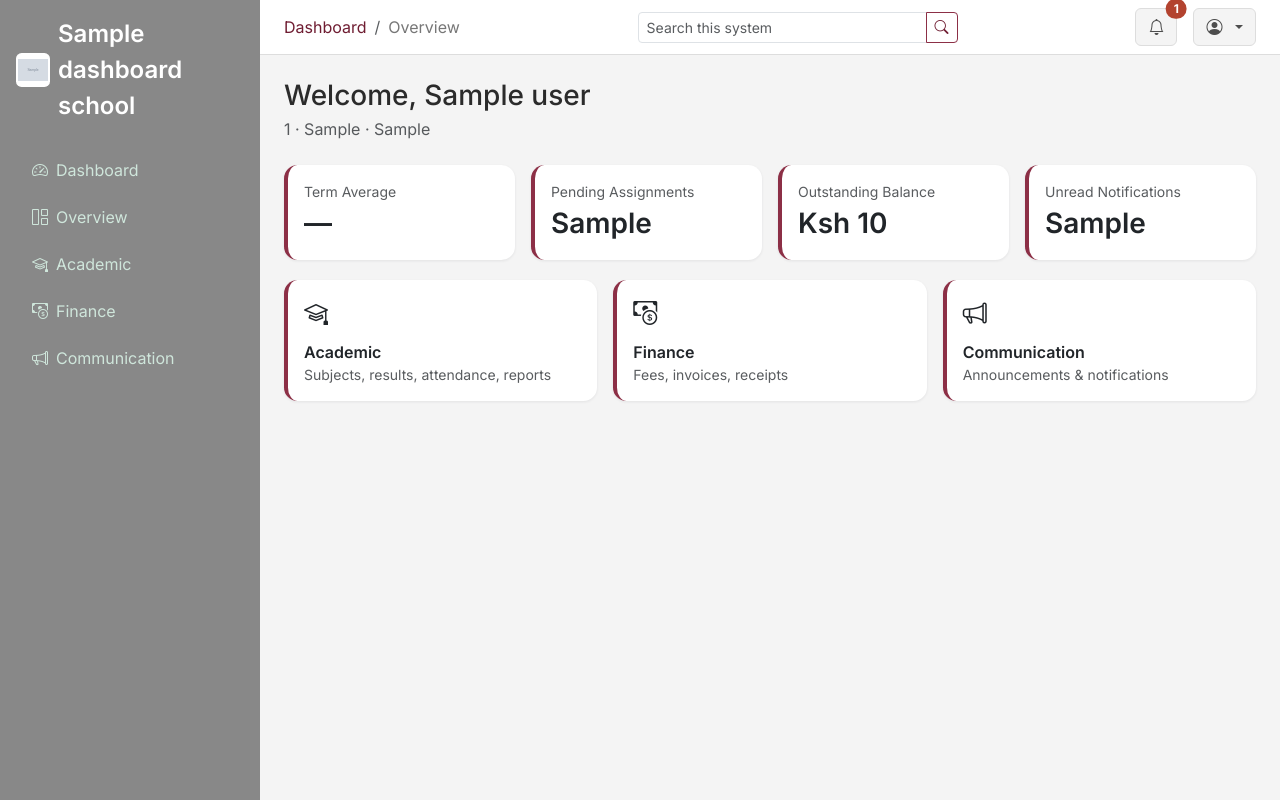
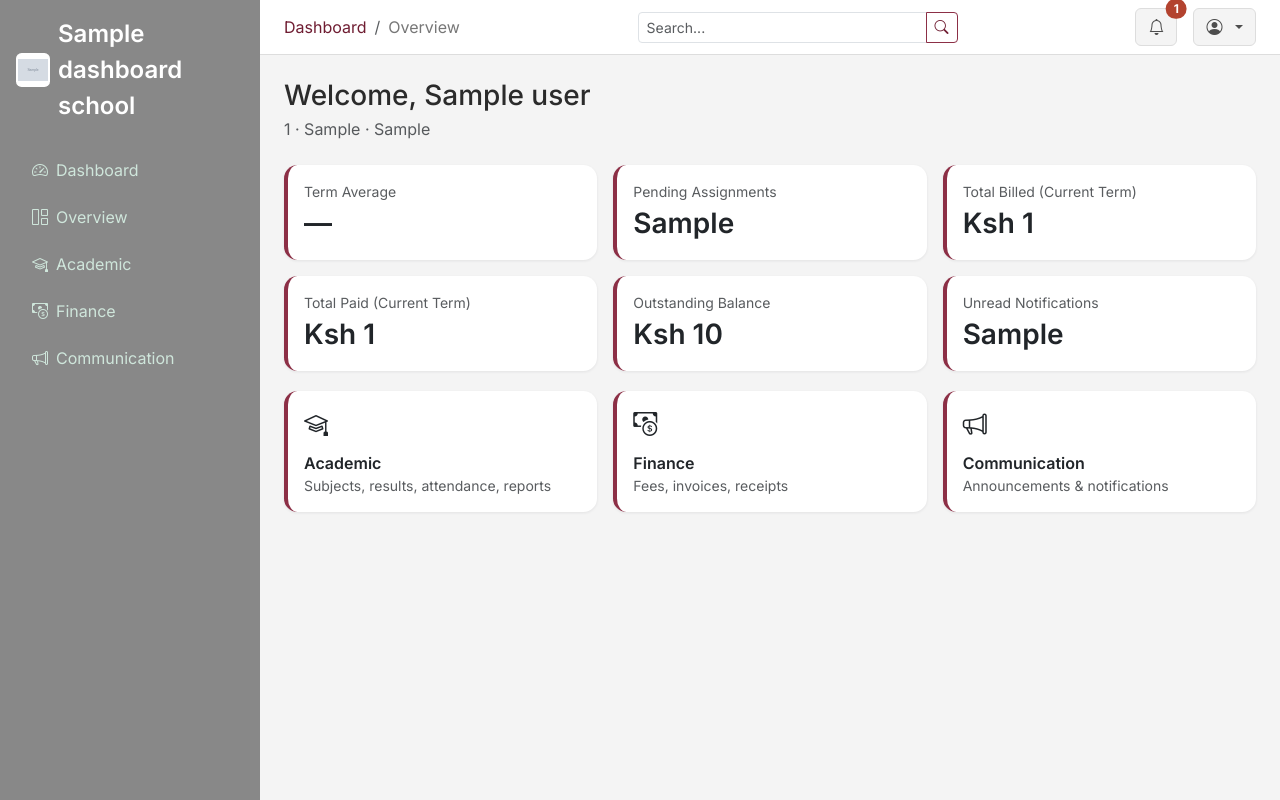
Before and after one commit to Cptzeph23/MJSS-SMS, a Django app: template SMS/templates/dashboard/student/overview.html in a window 1280 px wide. Run offline with Django 5.2, Linux system fonts and the light colour scheme; the template is opened without the code that fills it: most values are stand-ins (such as "Sample title", 1, 10 or a date in 2020); grey boxes marked "Sample" are stand-in pictures.

Commit message:
search  done

```diff
--- a/SMS/templates/base.html
+++ b/SMS/templates/base.html
@@ -203,12 +203,12 @@
                 </nav>
             </div>
             <form class="sms-global-search input-group input-group-sm" method="get" action="{% url 'dashboard:global_search' %}" role="search">
-                <input class="form-control" type="search" name="q" value="{% if query %}{{ query }}{% endif %}" placeholder="Search this system" aria-label="Search system records">
+                <input class="form-control" type="search" name="q" value="{% if query %}{{ query }}{% endif %}" placeholder="Search..." aria-label="Search system records">
                 <button class="btn btn-outline-primary" type="submit" aria-label="Search"><i class="bi bi-search" aria-hidden="true"></i></button>
             </form>
             <div class="d-flex align-items-center gap-3">
                 <div class="dropdown">
-                    <button class="btn btn-light position-relative" title="Notifications" data-bs-toggle="dropdown" type="button" aria-label="Notifications">
+                    <button class="btn btn-light position-relative" title="Notifications" data-bs-toggle="dropdown" type="button" aria-label="Notifications" id="notification-dropdown-toggle">
                         <i class="bi bi-bell"></i><span id="notification-badge" class="position-absolute top-0 start-100 translate-middle badge rounded-pill bg-danger{% if not unread_notification_count %} d-none{% endif %}">{{ unread_notification_count }}</span>
                     </button>
                     <ul class="dropdown-menu dropdown-menu-end p-2" style="min-width:320px" id="notification-menu"><li class="dropdown-header">Notifications</li>{% for notification in dashboard_notifications %}<li><a class="dropdown-item {% if not notification.is_read %}fw-semibold{% endif %}" href="{% url 'dashboard:notification_open' notification.pk %}"><div>{{ notification.title }}</div><small class="text-muted">{{ notification.message|truncatechars:80 }}</small></a></li>{% empty %}<li class="dropdown-item-text text-muted">No notifications.</li>{% endfor %}</ul>
@@ -273,7 +273,10 @@
             menu.innerHTML = '<li class="dropdown-header">Notifications</li>' + rows;
         }).catch(() => {});
     }
-    setInterval(refreshNotifications, 30000);
+    // Refresh less aggressively; opening the notification menu fetches fresh data immediately.
+    const notificationToggle = document.getElementById("notification-dropdown-toggle");
+    if (notificationToggle) notificationToggle.addEventListener("click", refreshNotifications);
+    setInterval(refreshNotifications, 60000);
 })();
 </script>
 <script src="https://cdn.jsdelivr.net/npm/bootstrap@5.3.3/dist/js/bootstrap.bundle.min.js"></script>
--- a/SMS/templates/dashboard/search_results.html
+++ b/SMS/templates/dashboard/search_results.html
@@ -3,7 +3,7 @@
 {% block breadcrumbs %}<li class="breadcrumb-item"><a href="{% url 'dashboard:home' %}">Dashboard</a></li><li class="breadcrumb-item active">Search</li>{% endblock %}
 {% block content %}
 <h3 class="mb-1">Search</h3>
-<p class="text-muted mb-4">Results are limited to records your role is allowed to access.</p>
+
 {% if query|length < 2 %}
     <div class="alert alert-info">Enter at least two characters to search.</div>
 {% elif results %}
@@ -13,6 +13,6 @@
         </div>
     </div>
 {% else %}
-    <div class="alert alert-light border">No accessible records matched “{{ query }}”.</div>
+    <div class="alert alert-light border">No records matched for “{{ query }}”.</div>
 {% endif %}
 {% endblock %}
--- a/SMS/templates/dashboard/student/overview.html
+++ b/SMS/templates/dashboard/student/overview.html
@@ -16,26 +16,38 @@
 <p class="text-muted mb-4">{{ student.admission_number }} &middot; {{ student.current_class|default:"No class assigned" }}
     {% if current_term %} &middot; {{ current_term }}{% endif %}</p>
 
-<div class="row g-3">
-    <div class="col-md-3 col-sm-6">
+<div class="row row-cols-1 row-cols-sm-2 row-cols-xl-3 g-3">
+    <div class="col">
         <div class="card sms-stat-card p-3">
             <div class="text-muted small">Term Average</div>
             <div class="fs-3 fw-semibold">{{ average|default:"—" }}{% if average %}%{% endif %}</div>
         </div>
     </div>
-    <div class="col-md-3 col-sm-6">
+    <div class="col">
         <div class="card sms-stat-card p-3">
             <div class="text-muted small">Pending Assignments</div>
             <div class="fs-3 fw-semibold">{{ pending_assignments }}</div>
         </div>
     </div>
-    <div class="col-md-3 col-sm-6">
+    <div class="col">
+        <div class="card sms-stat-card p-3">
+            <div class="text-muted small">Total Billed (Current Term)</div>
+            <div class="fs-3 fw-semibold">Ksh {{ account_summary.total_billed }}</div>
+        </div>
+    </div>
+    <div class="col">
+        <div class="card sms-stat-card p-3">
+            <div class="text-muted small">Total Paid (Current Term)</div>
+            <div class="fs-3 fw-semibold">Ksh {{ account_summary.total_paid }}</div>
+        </div>
+    </div>
+    <div class="col">
         <div class="card sms-stat-card p-3">
             <div class="text-muted small">Outstanding Balance</div>
             <div class="fs-3 fw-semibold">Ksh {{ account_summary.outstanding_balance_display }}</div>
         </div>
     </div>
-    <div class="col-md-3 col-sm-6">
+    <div class="col">
         <div class="card sms-stat-card p-3">
             <div class="text-muted small">Unread Notifications</div>
             <div class="fs-3 fw-semibold">{{ unread_notifications }}</div>
```
Also changed, not shown: SMS/smsApp/context_processors.py (+16 -12 lines), SMS/smsApp/tests.py (+15 -1 lines), SMS/smsApp/views.py (+19 -5 lines), SMS/templates/registration/login.html (+12 -2 lines).
